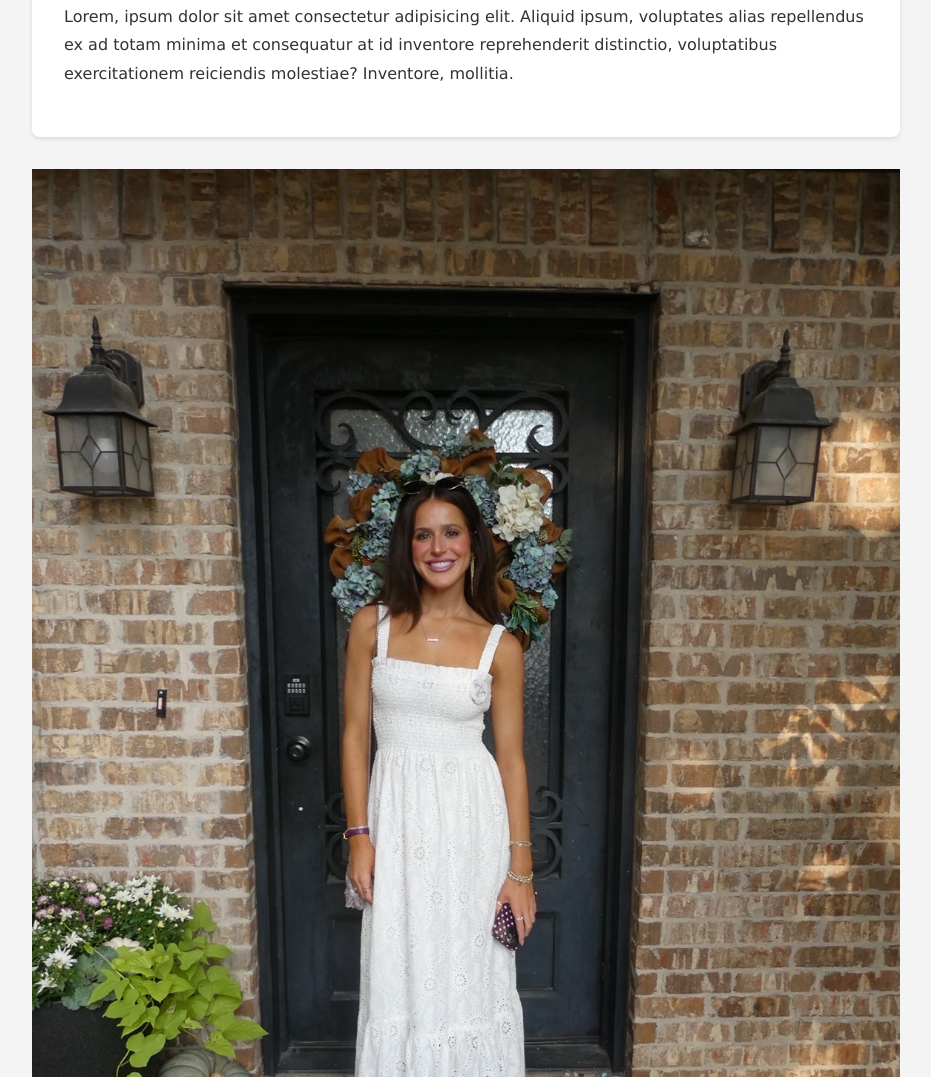
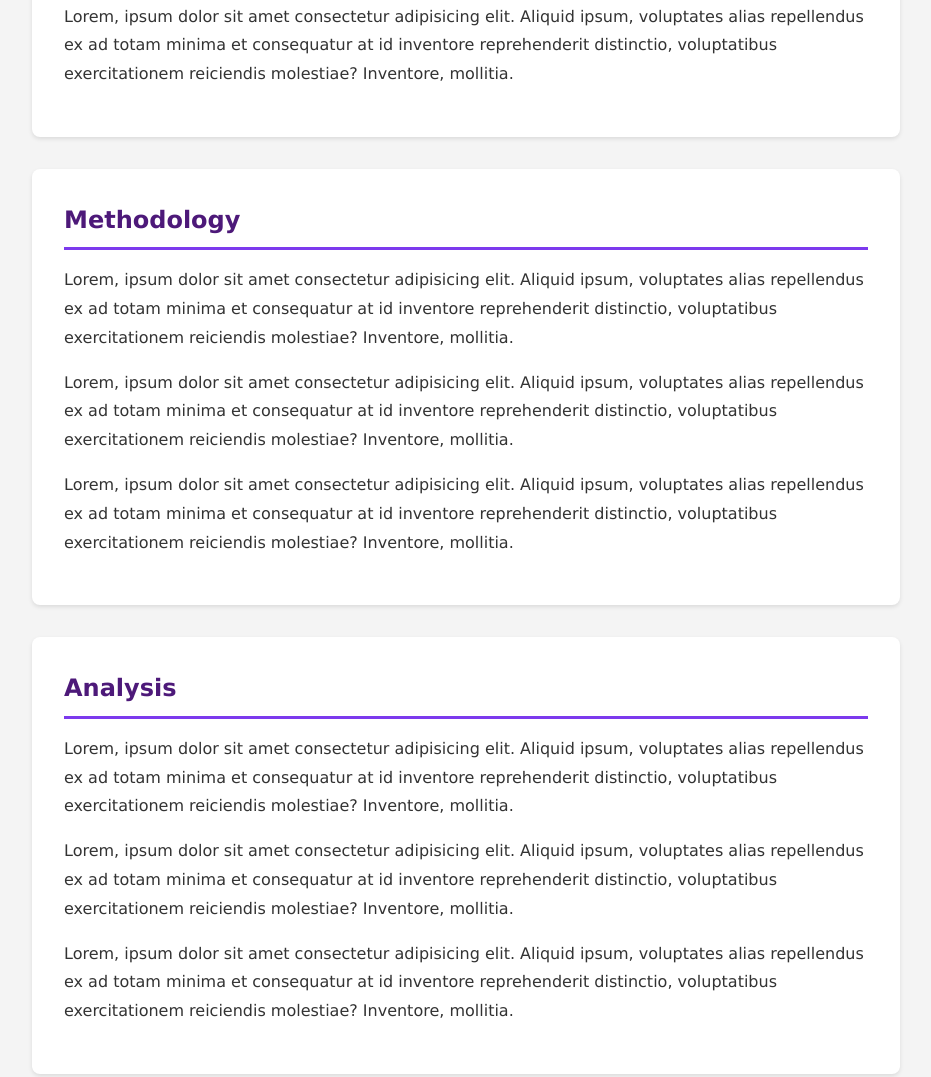
Before and after one commit to sftaglione/20833_Project, a plain HTML site: page index.html in a window 1280 px wide. Shown: the part 965-2042 px from the top of the page, without its empty margins (174-1105 px from the left). Drawn offline with Linux system fonts and the light colour scheme.

Commit message:
Slight image change
Took my image out of my project

```diff
--- a/index.html
+++ b/index.html
@@ -61,9 +61,6 @@
 
 </section>
 
-
-<img src="images/IMG_5922.JPG" alt="A picture of me at my house" width="100%">
-
 <section id="methodology">
 
 <h2>Methodology</h2>
```
